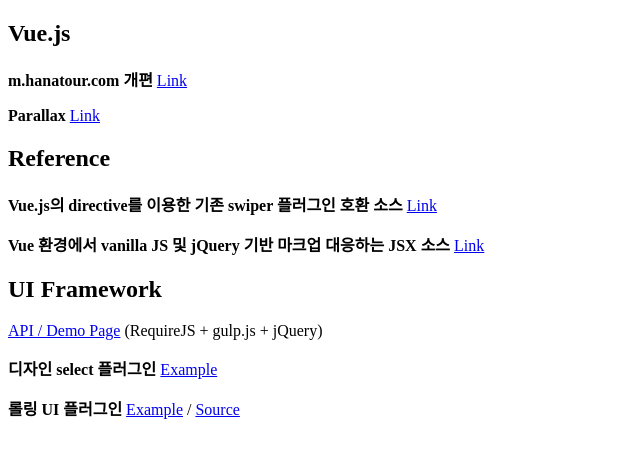
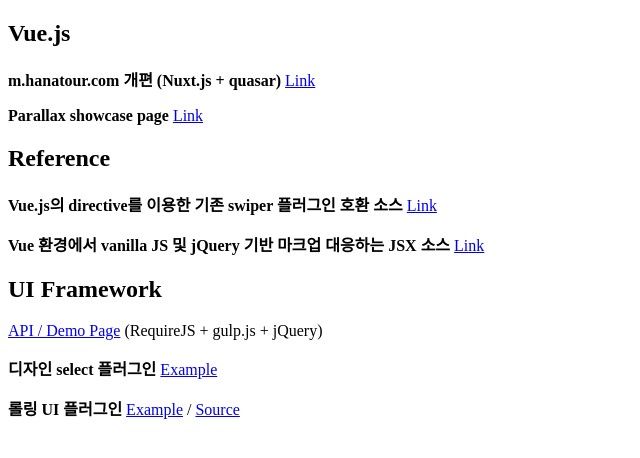
Before and after one commit to wddo/portfolio, a plain HTML site: page index.html in a window 1280 px wide. Shown: the whole page, without its empty margins (0-640 px from the left). Drawn offline with Linux system fonts and the light colour scheme.

Commit message:
Update index.html

```diff
--- a/index.html
+++ b/index.html
@@ -9,11 +9,11 @@
 <body>
     <h2>Vue.js</h2>
     <p>
-        <strong>m.hanatour.com 개편</strong>
+        <strong>m.hanatour.com 개편 (Nuxt.js + quasar)</strong>
         <a href="http://ddoeng.dothome.co.kr/mhnt">Link</a>
     </p>
     <p>
-        <strong>Parallax</strong>
+        <strong>Parallax showcase page</strong>
         <a href="http://ddoeng.dothome.co.kr/fashion/showcase">Link</a>
     </p>
     <h2>Reference</h2>
```
